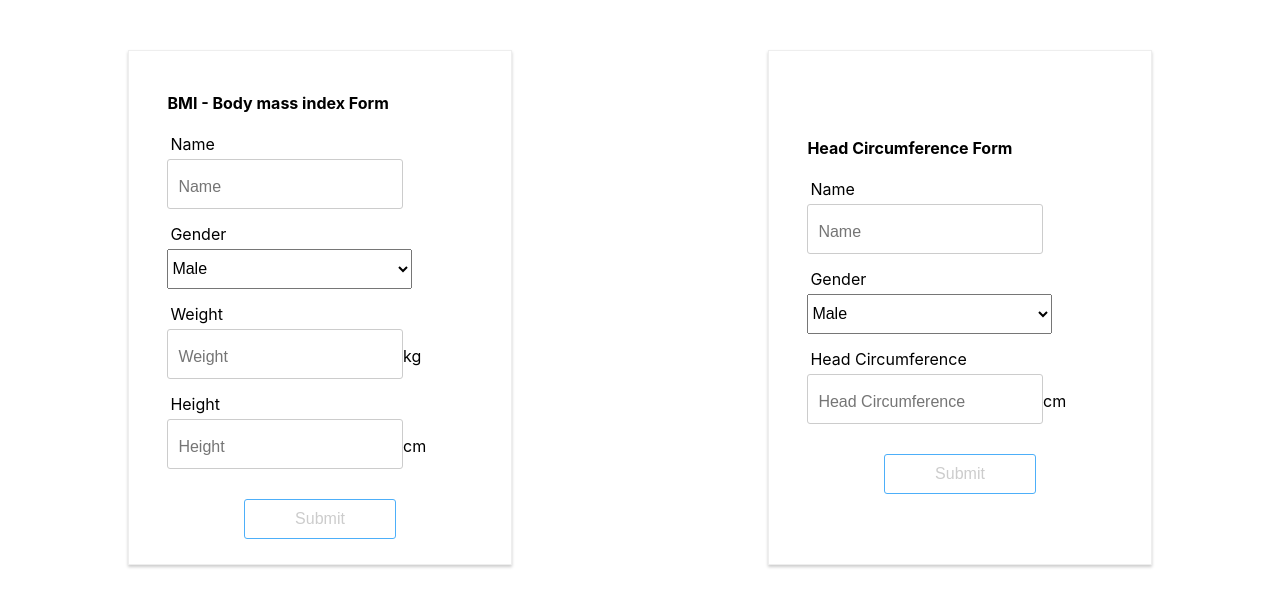
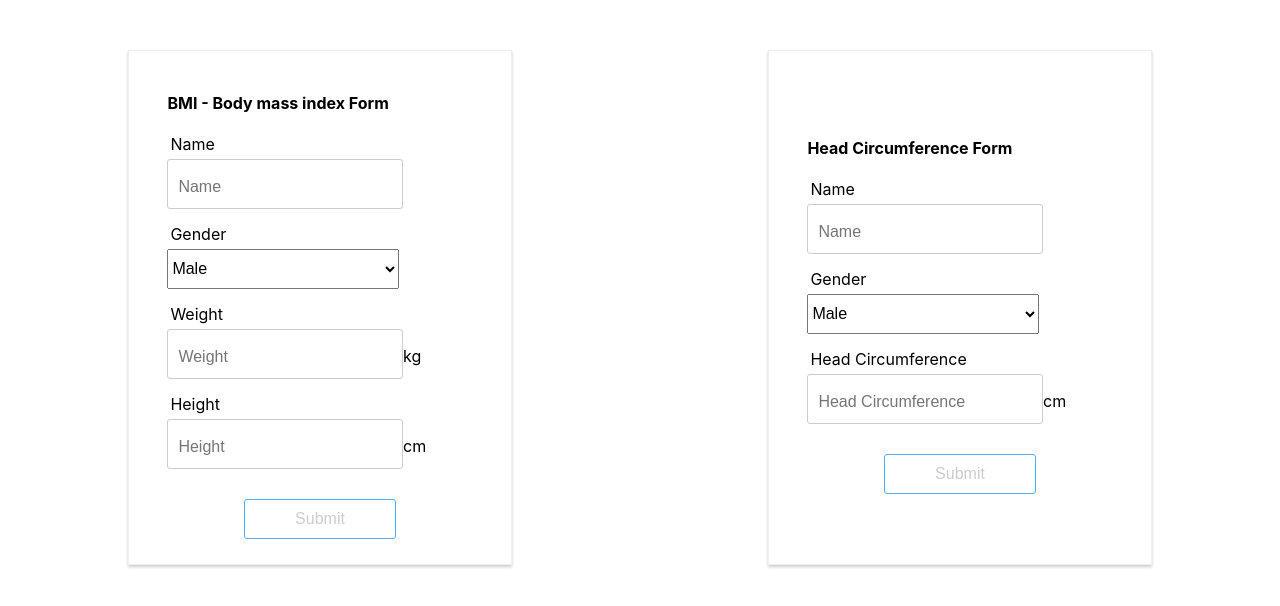
Before and after one commit to CharlesXyt/Clinic_to_Cloud, a React (Create React App) app: page / in a window 1280 px wide. Shown: the top 606 px of the page. Built offline with nearby package versions, Linux system fonts and the light colour scheme.

Commit message:
fix the bmi which is still showing after changing the input

```diff
--- a/src/component/Input/StyledInputs.js
+++ b/src/component/Input/StyledInputs.js
@@ -28,7 +28,7 @@ const StyledLabel = styled.label`
 `
 
 const StyledSelect = styled.select`
-    width:80%;
+    width:76%;
     height:40px;
     line-height:40px;
     filter:alpha(opacity=0);
--- a/src/container/onlineSubmit/onlineSubmit.js
+++ b/src/container/onlineSubmit/onlineSubmit.js
@@ -113,7 +113,7 @@ class OnlineSubmit extends React.Component{
                 <FormElement>
                     <p><strong>{this.state.bmiProps.observationName} Form</strong></p>
                     {formBmi}
-                    {this.state.bmiIndex ? <p>BMI: <span style={{fontSize:"16px",}}><strong>{this.state.bmiIndex + " kg/m2" }</strong></span></p> : null}
+                    {this.state.bmiIndex && this.state.bmiPropsFirstTimeLoading ? <p>BMI: <span style={{fontSize:"16px",}}><strong>{this.state.bmiIndex + " kg/m2" }</strong></span></p> : null}
                     <Button disabled={this.state.bmiPropsDisable} onClick={() => this.buttonOnClick("bmiProps")}/>
                 </FormElement>
                 <FormElement>
```
